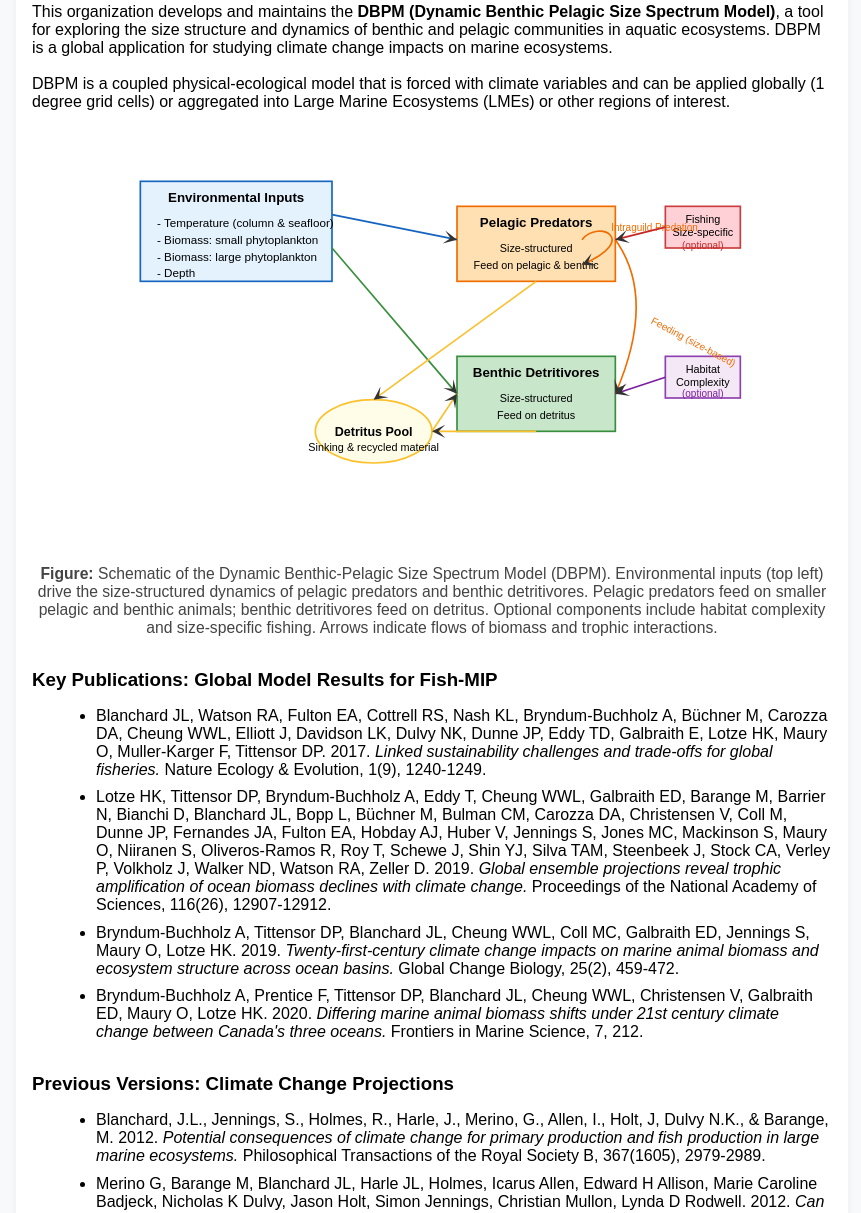
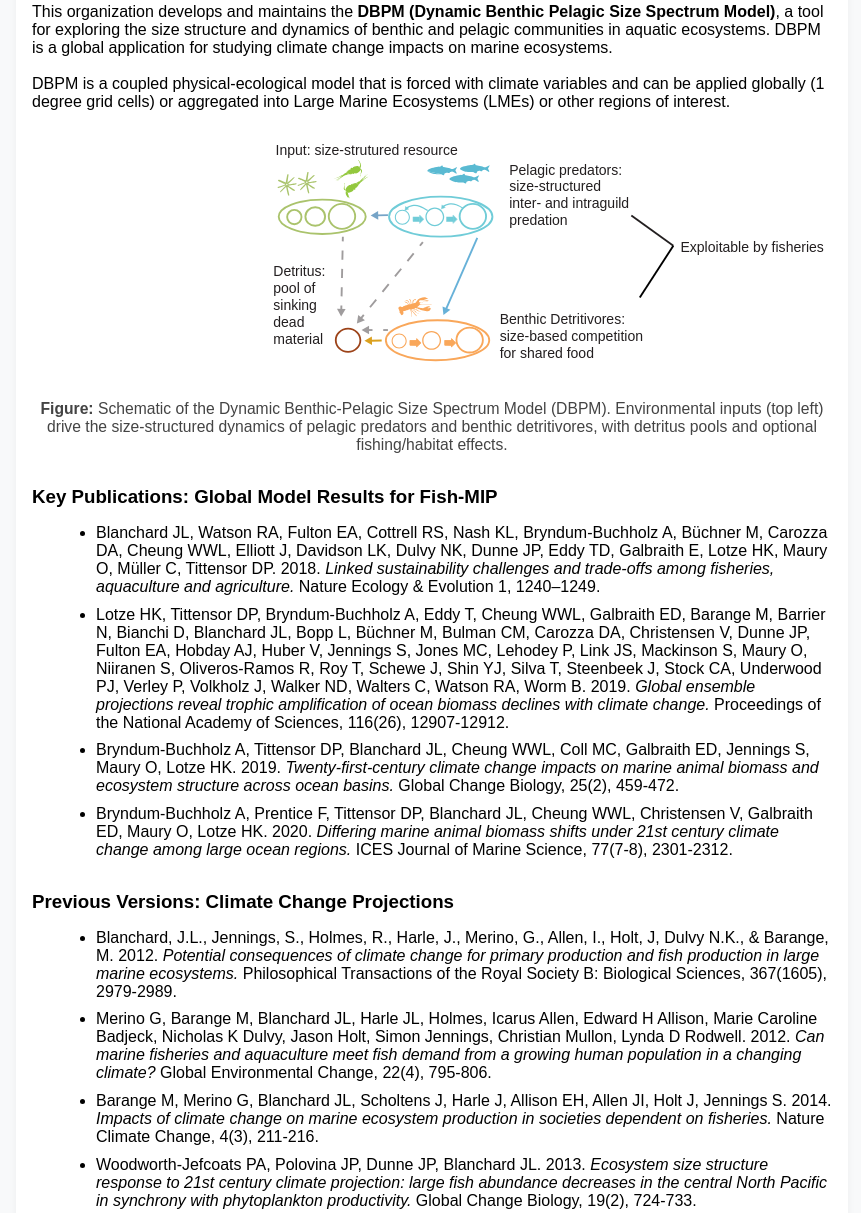
Before and after one commit to Benthic-Pelagic-Size-Spectrum-Model/Benthic-Pelagic-Size-Spectrum-Model.github.io, a plain HTML site: page index.html in a window 1280 px wide. Shown: the part 264-1477 px from the top of the page, without its empty margins (208-1069 px from the left). Drawn offline with Linux system fonts and the light colour scheme.

Commit message:
Update index.html

```diff
--- a/index.html
+++ b/index.html
@@ -37,73 +37,9 @@
         (1 degree grid cells) or aggregated into Large Marine Ecosystems (LMEs) or other regions of interest.
       <div class="diagram-container">
         <!-- DBPM Model SVG Diagram -->
-        <svg width="650" height="410" viewBox="0 0 780 480" xmlns="http://www.w3.org/2000/svg" font-family="Arial, sans-serif">
-          <!-- Environmental Inputs -->
-          <rect x="40" y="40" width="230" height="120" fill="#e3f2fd" stroke="#1565c0" stroke-width="2"/>
-          <text x="155" y="65" text-anchor="middle" font-weight="bold" font-size="16">Environmental Inputs</text>
-          <text x="60" y="95" font-size="14">- Temperature (column &amp; seafloor)</text>
-          <text x="60" y="115" font-size="14">- Biomass: small phytoplankton</text>
-          <text x="60" y="135" font-size="14">- Biomass: large phytoplankton</text>
-          <text x="60" y="155" font-size="14">- Depth</text>
-
-          <!-- Pelagic Predators -->
-          <rect x="420" y="70" width="190" height="90" fill="#ffe0b2" stroke="#ef6c00" stroke-width="2"/>
-          <text x="515" y="95" text-anchor="middle" font-weight="bold" font-size="16">Pelagic Predators</text>
-          <text x="515" y="125" text-anchor="middle" font-size="13">Size-structured</text>
-          <text x="515" y="145" text-anchor="middle" font-size="13">Feed on pelagic &amp; benthic</text>
-
-          <!-- Benthic Detritivores -->
-          <rect x="420" y="250" width="190" height="90" fill="#c8e6c9" stroke="#388e3c" stroke-width="2"/>
-          <text x="515" y="275" text-anchor="middle" font-weight="bold" font-size="16">Benthic Detritivores</text>
-          <text x="515" y="305" text-anchor="middle" font-size="13">Size-structured</text>
-          <text x="515" y="325" text-anchor="middle" font-size="13">Feed on detritus</text>
-
-          <!-- Detritus Pool -->
-          <ellipse cx="320" cy="340" rx="70" ry="38" fill="#fffde7" stroke="#fbc02d" stroke-width="2"/>
-          <text x="320" y="345" text-anchor="middle" font-weight="bold" font-size="15">Detritus Pool</text>
-          <text x="320" y="363" text-anchor="middle" font-size="13">Sinking &amp; recycled material</text>
-
-          <!-- Habitat Complexity -->
-          <rect x="670" y="250" width="90" height="50" fill="#f3e5f5" stroke="#7b1fa2" stroke-width="2" opacity="0.85"/>
-          <text x="715" y="270" text-anchor="middle" font-size="13">Habitat</text>
-          <text x="715" y="285" text-anchor="middle" font-size="13">Complexity</text>
-          <text x="715" y="299" text-anchor="middle" font-size="12" fill="#7b1fa2">(optional)</text>
-
-          <!-- Fishing -->
-          <rect x="670" y="70" width="90" height="50" fill="#ffcdd2" stroke="#c62828" stroke-width="2" opacity="0.9"/>
-          <text x="715" y="90" text-anchor="middle" font-size="13">Fishing</text>
-          <text x="715" y="105" text-anchor="middle" font-size="13">Size-specific</text>
-          <text x="715" y="121" text-anchor="middle" font-size="12" fill="#c62828">(optional)</text>
-
-          <!-- Arrows -->
-          <!-- Inputs to both communities -->
-          <line x1="270" y1="80" x2="420" y2="110" stroke="#1565c0" stroke-width="2" marker-end="url(#arrow)"/>
-          <line x1="270" y1="120" x2="420" y2="295" stroke="#388e3c" stroke-width="2" marker-end="url(#arrow)"/>
-          <!-- Detritus to detritivores -->
-          <line x1="390" y1="340" x2="420" y2="295" stroke="#fbc02d" stroke-width="2" marker-end="url(#arrow)"/>
-          <!-- Pelagic to benthic predation -->
-          <path d="M610,110 Q660,180 610,295" fill="none" stroke="#ef6c00" stroke-width="2" marker-end="url(#arrow)"/>
-          <text x="652" y="210" fill="#ef6c00" font-size="12" transform="rotate(28,652,210)">Feeding (size-based)</text>
-          <!-- Pelagic predation -->
-          <path d="M570,110 C590,85 640,110 570,140" fill="none" stroke="#ef6c00" stroke-width="2" marker-end="url(#arrow)"/>
-          <text x="605" y="100" fill="#ef6c00" font-size="12">Intraguild Predation</text>
-          <!-- Detritus from pelagic and benthic -->
-          <line x1="515" y1="160" x2="320" y2="302" stroke="#fbc02d" stroke-width="2" marker-end="url(#arrow)"/>
-          <line x1="515" y1="340" x2="390" y2="340" stroke="#fbc02d" stroke-width="2" marker-end="url(#arrow)"/>
-          <!-- Fishing to pelagic -->
-          <line x1="670" y1="95" x2="610" y2="110" stroke="#c62828" stroke-width="2" marker-end="url(#arrow)"/>
-          <!-- Habitat to benthic -->
-          <line x1="670" y1="275" x2="610" y2="295" stroke="#7b1fa2" stroke-width="2" marker-end="url(#arrow)"/>
-
-          <!-- Arrow marker definition -->
-          <defs>
-            <marker id="arrow" markerWidth="13" markerHeight="13" refX="10" refY="6" orient="auto" markerUnits="strokeWidth">
-              <path d="M2,2 L10,6 L2,10 L6,6 L2,2" fill="#333"/>
-            </marker>
-          </defs>
-        </svg>
+        <img src="toppanelDBPM.svg" alt="DBPM Model Diagram" style="max-width:100%; height:auto;" />
         <div class="diagram-caption">
-          <b>Figure:</b> Schematic of the Dynamic Benthic-Pelagic Size Spectrum Model (DBPM). Environmental inputs (top left) drive the size-structured dynamics of pelagic predators and benthic detritivores. Pelagic predators feed on smaller pelagic and benthic animals; benthic detritivores feed on detritus. Optional components include habitat complexity and size-specific fishing. Arrows indicate flows of biomass and trophic interactions.
+          <b>Figure:</b> Schematic of the Dynamic Benthic-Pelagic Size Spectrum Model (DBPM). Environmental inputs (top left) drive the size-structured dynamics of pelagic predators and benthic detritivores, with detritus pools and optional fishing/habitat effects.
         </div>
       </div>
       <p>
@@ -112,26 +48,26 @@
       <div class="pub-section">
         <h3>Key Publications: Global Model Results for Fish-MIP</h3>
         <ul class="publications">
-          <li>Blanchard JL, Watson RA, Fulton EA, Cottrell RS, Nash KL, Bryndum-Buchholz A, Büchner M, Carozza DA, Cheung WWL, Elliott J, Davidson LK, Dulvy NK, Dunne JP, Eddy TD, Galbraith E, Lotze HK, Maury O, Muller-Karger F, Tittensor DP. 2017. <i>Linked sustainability challenges and trade-offs for global fisheries.</i> Nature Ecology & Evolution, 1(9), 1240-1249.</li>
-          <li>Lotze HK, Tittensor DP, Bryndum-Buchholz A, Eddy T, Cheung WWL, Galbraith ED, Barange M, Barrier N, Bianchi D, Blanchard JL, Bopp L, Büchner M, Bulman CM, Carozza DA, Christensen V, Coll M, Dunne JP, Fernandes JA, Fulton EA, Hobday AJ, Huber V, Jennings S, Jones MC, Mackinson S, Maury O, Niiranen S, Oliveros-Ramos R, Roy T, Schewe J, Shin YJ, Silva TAM, Steenbeek J, Stock CA, Verley P, Volkholz J, Walker ND, Watson RA, Zeller D. 2019. <i>Global ensemble projections reveal trophic amplification of ocean biomass declines with climate change.</i> Proceedings of the National Academy of Sciences, 116(26), 12907-12912.</li>
+          <li>Blanchard JL, Watson RA, Fulton EA, Cottrell RS, Nash KL, Bryndum-Buchholz A, Büchner M, Carozza DA, Cheung WWL, Elliott J, Davidson LK, Dulvy NK, Dunne JP, Eddy TD, Galbraith E, Lotze HK, Maury O, Müller C, Tittensor DP. 2018. <i>Linked sustainability challenges and trade-offs among fisheries, aquaculture and agriculture.</i> Nature Ecology & Evolution 1, 1240–1249.</li>
+          <li>Lotze HK, Tittensor DP, Bryndum-Buchholz A, Eddy T, Cheung WWL, Galbraith ED, Barange M, Barrier N, Bianchi D, Blanchard JL, Bopp L, Büchner M, Bulman CM, Carozza DA, Christensen V, Dunne JP, Fulton EA, Hobday AJ, Huber V, Jennings S, Jones MC, Lehodey P, Link JS, Mackinson S, Maury O, Niiranen S, Oliveros-Ramos R, Roy T, Schewe J, Shin YJ, Silva T, Steenbeek J, Stock CA, Underwood PJ, Verley P, Volkholz J, Walker ND, Walters C, Watson RA, Worm B. 2019. <i>Global ensemble projections reveal trophic amplification of ocean biomass declines with climate change.</i> Proceedings of the National Academy of Sciences, 116(26), 12907-12912.</li>
           <li>Bryndum‐Buchholz A, Tittensor DP, Blanchard JL, Cheung WWL, Coll MC, Galbraith ED, Jennings S, Maury O, Lotze HK. 2019. <i>Twenty‐first‐century climate change impacts on marine animal biomass and ecosystem structure across ocean basins.</i> Global Change Biology, 25(2), 459-472.</li>
-          <li>Bryndum-Buchholz A, Prentice F, Tittensor DP, Blanchard JL, Cheung WWL, Christensen V, Galbraith ED, Maury O, Lotze HK. 2020. <i>Differing marine animal biomass shifts under 21st century climate change between Canada's three oceans.</i> Frontiers in Marine Science, 7, 212.</li>
+          <li>Bryndum-Buchholz A, Prentice F, Tittensor DP, Blanchard JL, Cheung WWL, Christensen V, Galbraith ED, Maury O, Lotze HK. 2020. <i>Differing marine animal biomass shifts under 21st century climate change among large ocean regions.</i> ICES Journal of Marine Science, 77(7-8), 2301-2312.</li>
         </ul>
       </div>
       <div class="pub-section">
         <h3>Previous Versions: Climate Change Projections</h3>
         <ul class="publications">
-          <li>Blanchard, J.L., Jennings, S., Holmes, R., Harle, J., Merino, G., Allen, I., Holt, J, Dulvy N.K., & Barange, M. 2012. <i>Potential consequences of climate change for primary production and fish production in large marine ecosystems.</i> Philosophical Transactions of the Royal Society B, 367(1605), 2979-2989.</li>
+          <li>Blanchard, J.L., Jennings, S., Holmes, R., Harle, J., Merino, G., Allen, I., Holt, J, Dulvy N.K., & Barange, M. 2012. <i>Potential consequences of climate change for primary production and fish production in large marine ecosystems.</i> Philosophical Transactions of the Royal Society B: Biological Sciences, 367(1605), 2979-2989.</li>
           <li>Merino G, Barange M, Blanchard JL, Harle JL, Holmes, Icarus Allen, Edward H Allison, Marie Caroline Badjeck, Nicholas K Dulvy, Jason Holt, Simon Jennings, Christian Mullon, Lynda D Rodwell. 2012. <i>Can marine fisheries and aquaculture meet fish demand from a growing human population in a changing climate?</i> Global Environmental Change, 22(4), 795-806.</li>
           <li>Barange M, Merino G, Blanchard JL, Scholtens J, Harle J, Allison EH, Allen JI, Holt J, Jennings S. 2014. <i>Impacts of climate change on marine ecosystem production in societies dependent on fisheries.</i> Nature Climate Change, 4(3), 211-216.</li>
-          <li>Woodworth‐Jefcoats PA, Polovina JP, Dunne JP, Blanchard JL. 2013. <i>Ecosystem size structure response to 21st century climate projection: large fish abundance decreases in the central North Pacific, but not the California Current.</i> Global Change Biology, 19(3), 724-733.</li>
-          <li>Woodworth-Jefcoats PA, Polovina JJ, Howell EA, Blanchard JL. 2015. <i>Two takes on the ecosystem impacts of climate change and fishing: Comparing a size-based and a species-based ecosystem model in the central North Pacific.</i> Progress in Oceanography, 138, 533-545.</li>
+          <li>Woodworth‐Jefcoats PA, Polovina JP, Dunne JP, Blanchard JL. 2013. <i>Ecosystem size structure response to 21st century climate projection: large fish abundance decreases in the central North Pacific in synchrony with phytoplankton productivity.</i> Global Change Biology, 19(2), 724-733.</li>
+          <li>Woodworth-Jefcoats PA, Polovina JJ, Howell EA, Blanchard JL. 2015. <i>Two takes on the ecosystem impacts of climate change and fishing: Comparing a size-based and a species-based ecological model in the central North Pacific.</i> Progress in Oceanography, 138, 533-545.</li>
         </ul>
       </div>
       <div class="pub-section">
         <h3>Original Model Development</h3>
         <ul class="publications">
-          <li>Blanchard, J.L., Jennings, S., Law, R., Castle, M.D., McCloghrie P., Rochet, M.J. & E. Benoît. 2009. <i>How does abundance scale with body size in coupled size-structured food webs?</i> Journal of Animal Ecology, 78(1), 270-280.</li>
+          <li>Blanchard, J.L., Jennings, S., Law, R., Castle, M.D., McCloghrie P., Rochet, M.J. & E. Benoît. 2009. <i>How does abundance scale with body size in coupled size-structured food webs?</i> Journal of Animal Ecology, 78, 270-280.</li>
           <li>Blanchard, J.L., Law, R. ,Castle, M.D. & S. Jennings. 2011. <i>Coupled energy pathways and the resilience of size-structured food webs.</i> Theoretical Ecology, 4(3), 289-300.</li>
         </ul>
       </div>
@@ -140,7 +76,7 @@
         <ul class="publications">
           <li>Rogers A, Blanchard JL, Mumby PJ. 2014. <i>Vulnerability of coral reef fisheries to a loss of structural complexity.</i> Current Biology, 24(9), 1000-1005.</li>
           <li>Rogers A, Blanchard JL, Mumby PJ. 2018. <i>Fisheries productivity under progressive coral reef degradation.</i> Journal of Applied Ecology, 55(3), 1041-1049.</li>
-          <li>Rogers A, Blanchard JL, Newman SP, Dryden CS, Mumby PJ. 2018. <i>High refuge availability on coral reefs increases the vulnerability of reef‐associated predators to overexploitation.</i> Ecology, 99(2), 450-459.</li>
+          <li>Rogers A, Blanchard JL, Newman SP, Dryden CS, Mumby PJ. 2018. <i>High refuge availability on coral reefs increases the vulnerability of reef‐associated predators to overexploitation.</i> Ecology, 99(2), 450-463.</li>
         </ul>
       </div>
       <p>
```
